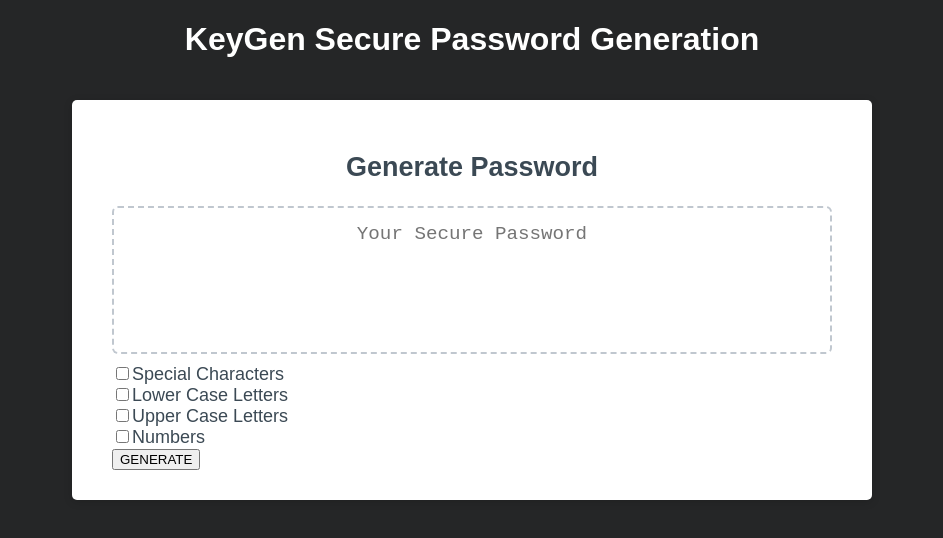
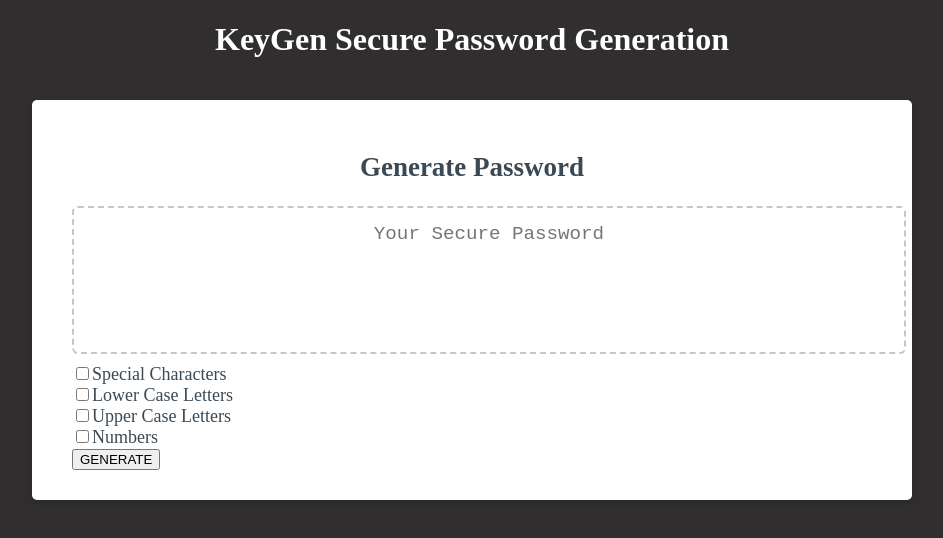
Before and after one commit to puentebravo/KeyGen-2.0, a React (Create React App) app: page / in a window 1280 px wide. Shown: the top 538 px of the page, without its empty margins (168-1111 px from the left). Built offline with nearby package versions, Linux system fonts and the light colour scheme.

Commit message:
Changed background color to approximate dark mode

```diff
--- a/src/App.css
+++ b/src/App.css
@@ -1,18 +1,5 @@
-*,
-*::before,
-*::after {
-  box-sizing: border-box;
+#root, html {
+  background-color: rgb(48, 46, 46);
+  color: white;
+  /* margin-bottom: 60px; */
 }
-
-html,
-body,
-.wrapper {
-  height: 100%;
-  margin: 0;
-  padding: 0;
-}
-
-body {
-  font-family: sans-serif;
-  background-color: #252627;
-}
```
